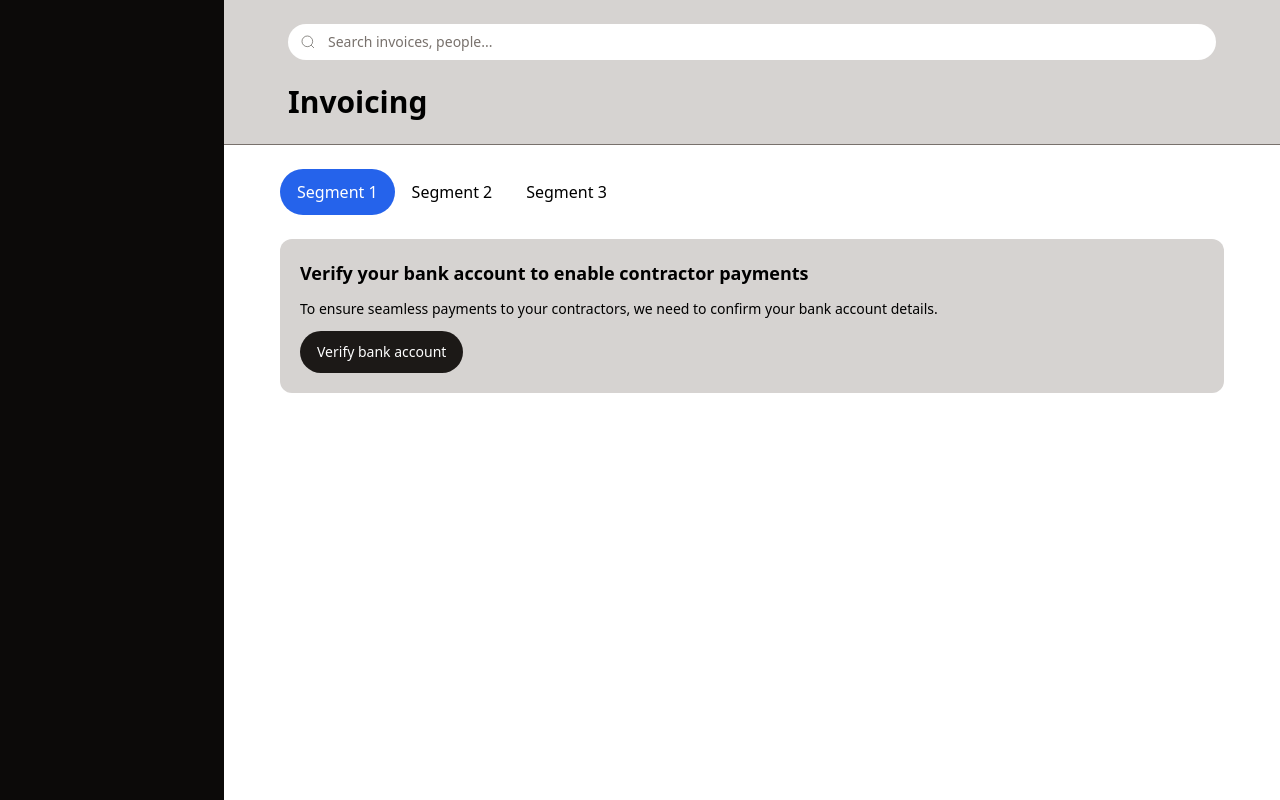
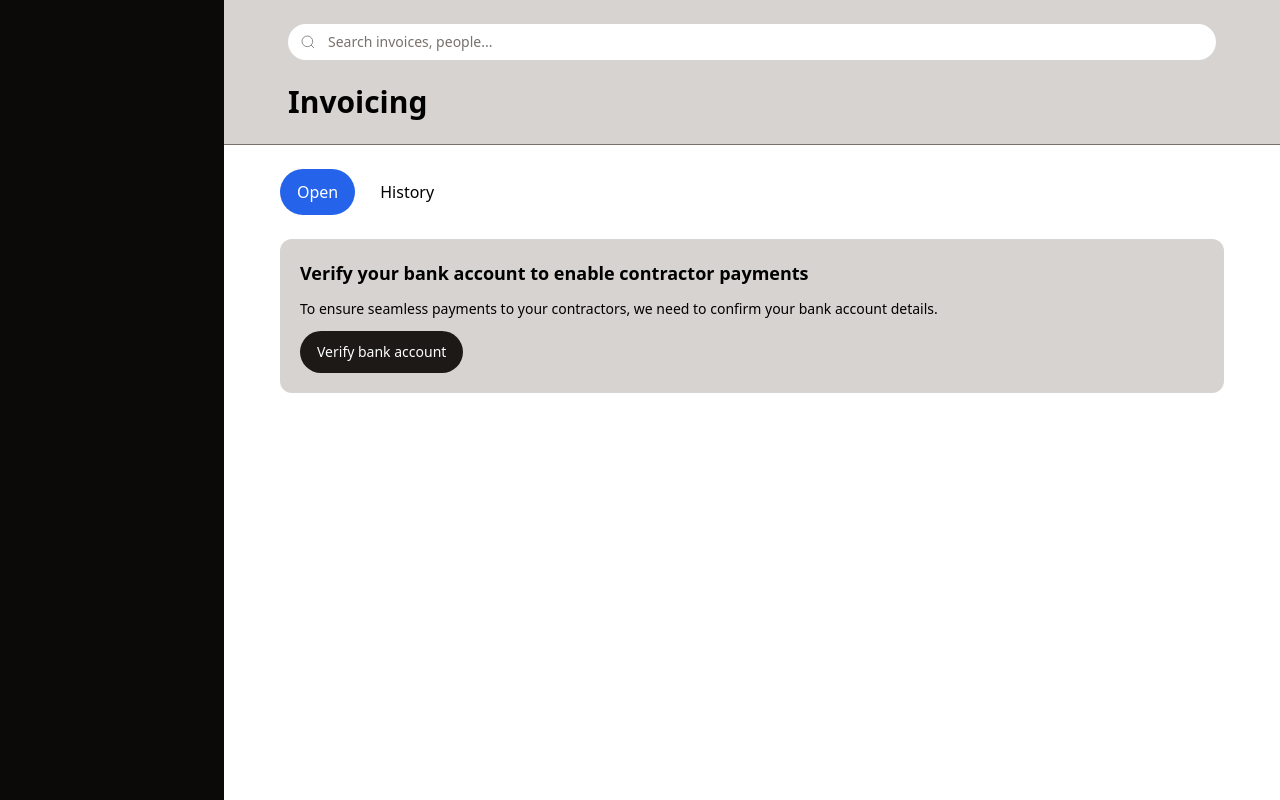
Before and after one commit to KenzoBenzo/flexile-working-project, a Nuxt app: page / in a window 1280 px wide. Built offline with nearby package versions, Linux system fonts and the light colour scheme.

Commit message:
finish pilltab with routing

```diff
--- a/components/pill-tab.vue
+++ b/components/pill-tab.vue
@@ -1,62 +1,78 @@
 <template>
 	<div class="relative w-fit overflow-hidden">
-		<div class="flex relative overflow-hidden">
+		<div class="flex gap-2 relative overflow-hidden">
 			<button
 				v-for="(item, index) in items"
-				:key="item"
+				:key="item.label"
 				:class="[
-					'inline-flex border border-transparent rounded-full transition-all text-base py-2.5 px-4 font-normal whitespace-nowrap flex-1 text-center cursor-pointer relative duration-200 z-10 hover:bg-blue-500/15 hover:text-blue-500',
+					'inline-flex border border-transparent rounded-full transition-all text-base py-2.5 px-4 font-normal whitespace-nowrap flex-1 text-center cursor-pointer relative duration-200 z-10',
 					{
-						'text-white hover:text-white hover:bg-blue-700 active:bg-blue-800':
-							activeTab === index,
+						'hover:bg-blue-500/15 hover:text-blue-500': activeTab !== index,
+						'text-white hover:text-white': activeTab === index,
 					},
 				]"
 				size="medium"
 				intent="ghost"
-				@click="handleTabClick(index)"
+				@click="handleClick(item, index)"
+				:ref="(el) => (buttonRefs[index] = el)"
 			>
 				{{ item.label }}
 			</button>
-			<transition :name="transitionName">
-				<div
-					class="absolute inset-0 h-full bg-blue-600 transition-transform duration-200 ease-in-out z-0 rounded-full"
-					:style="indicatorStyle"
-					v-if="showIndicator"
-				/>
-			</transition>
 		</div>
-		<transition-group name="tab-content" tag="div" class="relative">
+		<transition :name="transitionName">
 			<div
-				v-for="(item, index) in items"
-				v-show="activeTab === index"
-				:key="item"
-			>
-				<slot :name="item.label" />
-			</div>
-		</transition-group>
+				class="absolute inset-0 h-full bg-blue-600 transition-transform duration-300 ease-in-out z-0 rounded-full pointer-events-none"
+				:style="indicatorStyle"
+				v-if="showIndicator"
+			/>
+		</transition>
 	</div>
 </template>
 
 <script setup>
-import { ref, computed } from "vue";
+import { ref, nextTick, onMounted, watch } from "vue";
 import Button from "@/components/button.vue";
 
 const props = defineProps({
 	items: Array,
+	activeTab: Number,
 });
 
-const activeTab = ref(0);
+const emit = defineEmits(["tabClick"]);
+
 const showIndicator = ref(true);
 const transitionName = ref("slide");
+const buttonRefs = ref([]);
+const indicatorStyle = ref({ width: "0px" });
 
-const indicatorStyle = computed(() => ({
-	transform: `translateX(${activeTab.value * 100}%)`,
-	width: `${100 / props.items.length}%`,
-}));
+const getIndicatorStyle = () => {
+	const activeButton = buttonRefs.value[props.activeTab];
+	if (activeButton) {
+		const rect = activeButton.getBoundingClientRect();
+		const parentRect = activeButton.parentElement.getBoundingClientRect();
+		return {
+			transform: `translateX(${rect.left - parentRect.left}px)`,
+			width: `${rect.width}px`,
+		};
+	}
+	return {};
+};
 
-const handleTabClick = (index) => {
-	activeTab.value = index;
+const handleClick = (item, index) => {
+	emit("tabClick", item, index);
 };
+
+const updateIndicator = () => {
+	nextTick(() => {
+		indicatorStyle.value = getIndicatorStyle();
+	});
+};
+
+onMounted(() => {
+	updateIndicator();
+});
+
+watch(() => props.activeTab, updateIndicator);
 </script>
 
 <style>
--- a/pages/index.vue
+++ b/pages/index.vue
@@ -1,7 +1,17 @@
 <script setup>
 import { ref, computed } from "vue";
+import Button from "@/components/Button.vue";
 import PillTab from "@/components/pill-tab.vue";
-import Button from "@/components/Button.vue";
+
+const activeTabIndex = ref(0);
+const tabItems = [
+	{ label: "Open", route: "/" },
+	{ label: "History", route: "/?history" },
+];
+const handleTabClick = (item, index) => {
+	activeTabIndex.value = index;
+	navigateTo(item.route);
+};
 </script>
 
 <template>
@@ -36,18 +46,11 @@ import Button from "@/components/Button.vue";
 	</header>
 	<div class="px-4 sm:px-14 py-6">
 		<PillTab
-			:items="[
-				{ label: 'Segment 1' },
-				{ label: 'Segment 2' },
-				{ label: 'Segment 3', onClick: () => console.log('Segment 3 clicked') },
-			]"
-			ref="pillTab"
+			:items="tabItems"
+			:activeTab="activeTabIndex"
+			@tabClick="handleTabClick"
 		/>
 
-		<!-- <div class="flex gap-2">
-			<Button intent="default" size="medium">Open</Button>
-			<Button intent="ghost" size="medium">History</Button>
-		</div> -->
 		<div class="bg-gray-300 p-5 rounded-xl mt-6">
 			<h2 class="text-lg font-bold">
 				Verify your bank account to enable contractor payments
```
